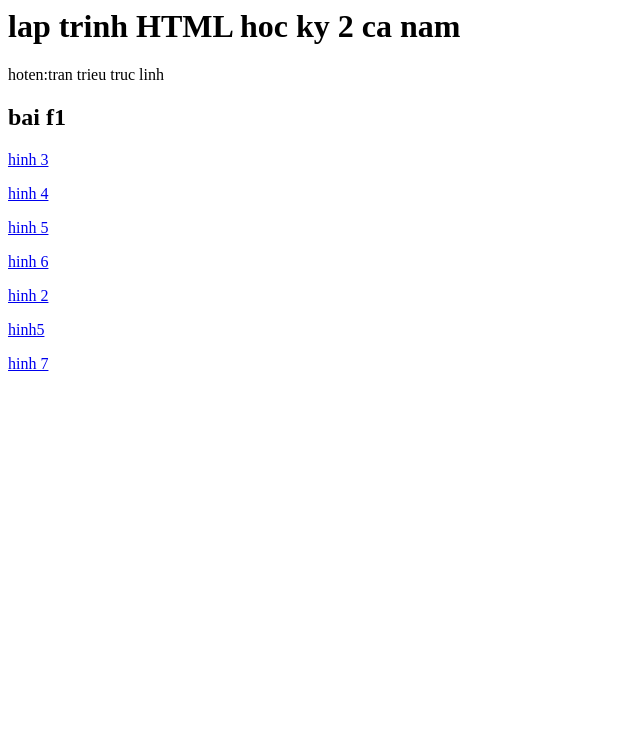
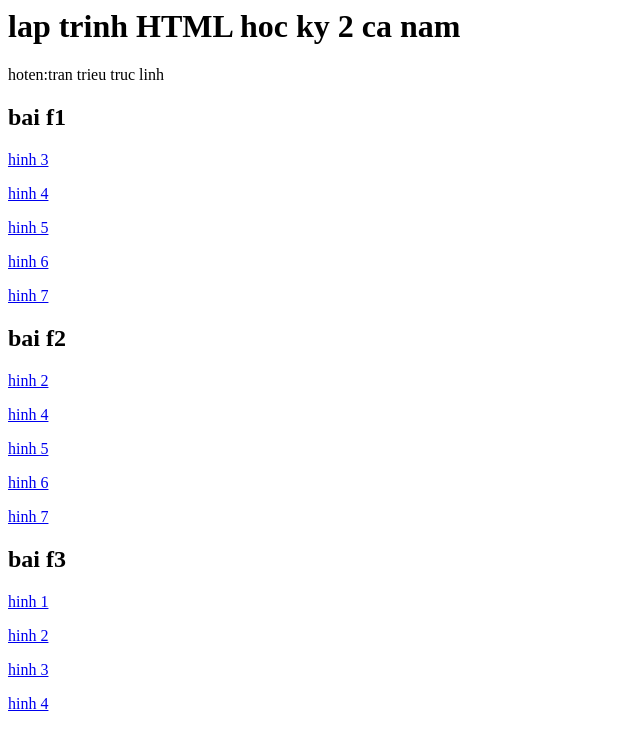
Before and after one commit to trantrieutruclinh/trantrieutruclinh, a plain HTML site: page index.html in a window 1280 px wide. Shown: the whole page, without its empty margins (0-640 px from the left). Drawn offline with Linux system fonts and the light colour scheme.

Commit message:
Update index.html

```diff
--- a/index.html
+++ b/index.html
@@ -10,12 +10,21 @@
     <p><a href="D:\truclinh12a14\bai2\hinh4.html">hinh 4</a></p>
     <p><a href="D:\truclinh12a14\bai2\hinh5.html">hinh 5</a></p>
     <p><a href="D:\truclinh12a14\bai2\hinh6.html">hinh 6</a></p>
-    <p><a href="D:\truclinh12a14\bai2\hinh7.html>hinh 7</a></p>
+    <p><a href="D:\truclinh12a14\bai2\hinh7.html">hinh 7</a></p>
     <h2>bai f2</h2>
-        <p><a href="hinh2.html>hinh 2</a></p>
-        <p><a href="bai2fhinh4.html>hinh 4</a></p>
-        <p><a href="bai2fhinh5.html>hinh5</a></p>
-        <p><a href="bai2fhinh6.html>hinh 6</a></p>
-        <p><a href="bai2fhinh7.html>hinh 7</a></p>
-        <p><a href="D:\truclinh12a14\bai2\hinh7.html>hinh 8</a></p>
+    <p><a href="hinh2.html">hinh 2</a></p>
+    <p><a href="bai2fhinh4.html">hinh 4</a></p>
+    <p><a href="bai2fhinh5.html">hinh 5</a></p>
+    <p><a href="bai2fhinh6.html">hinh 6</a></p>
+    <p><a href="bai2fhinh7.html">hinh 7</a></p>
+    <p><a href="hinh 8"></a></p>
+    <h2>bai f3</h2>
+        <p><a href="baif3/hinh1.html">hinh 1</a></p>
+        <p><a href="baif3/hinh2.html">hinh 2</a></p>
+        <p><a href="baif3/hinh3.html">hinh 3</a></p>
+        <p><a href="baif3/hinh4.html">hinh 4</a></p>
+
+
+
 </body>
+</html>
```
